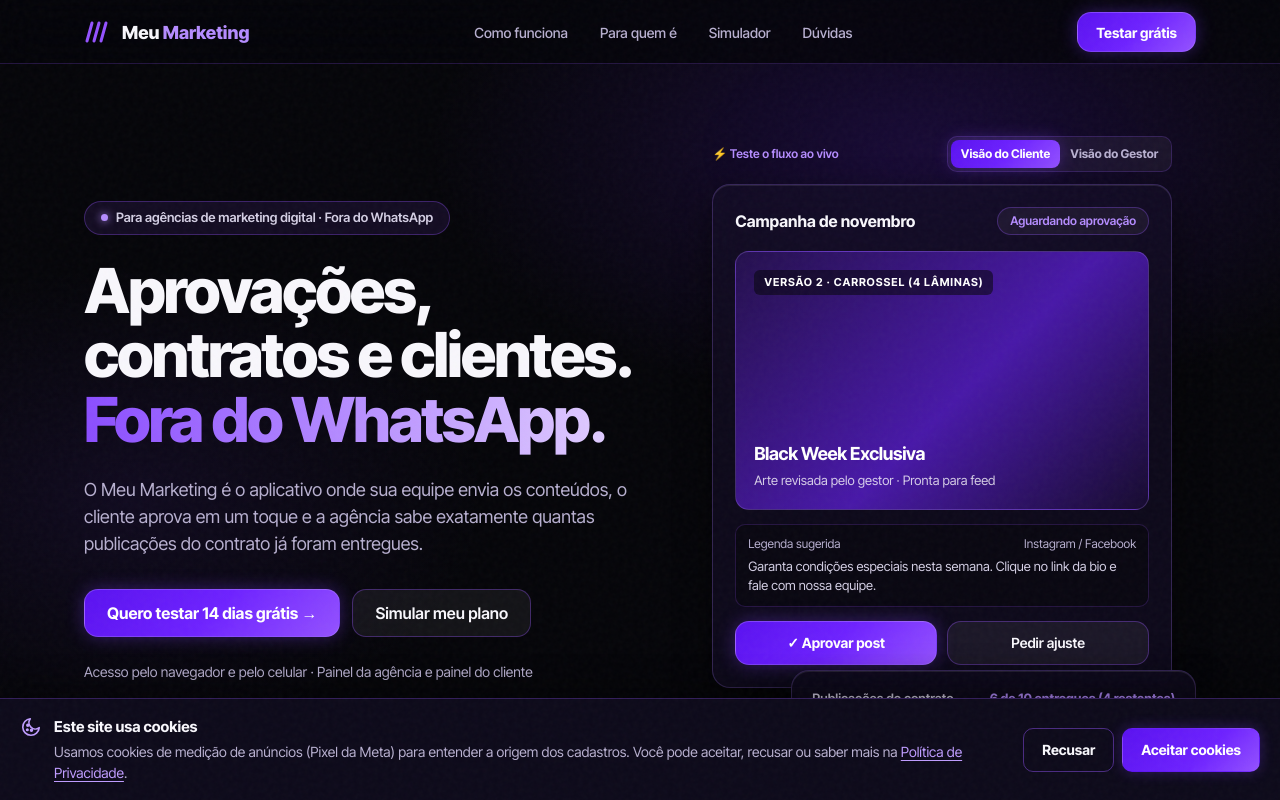
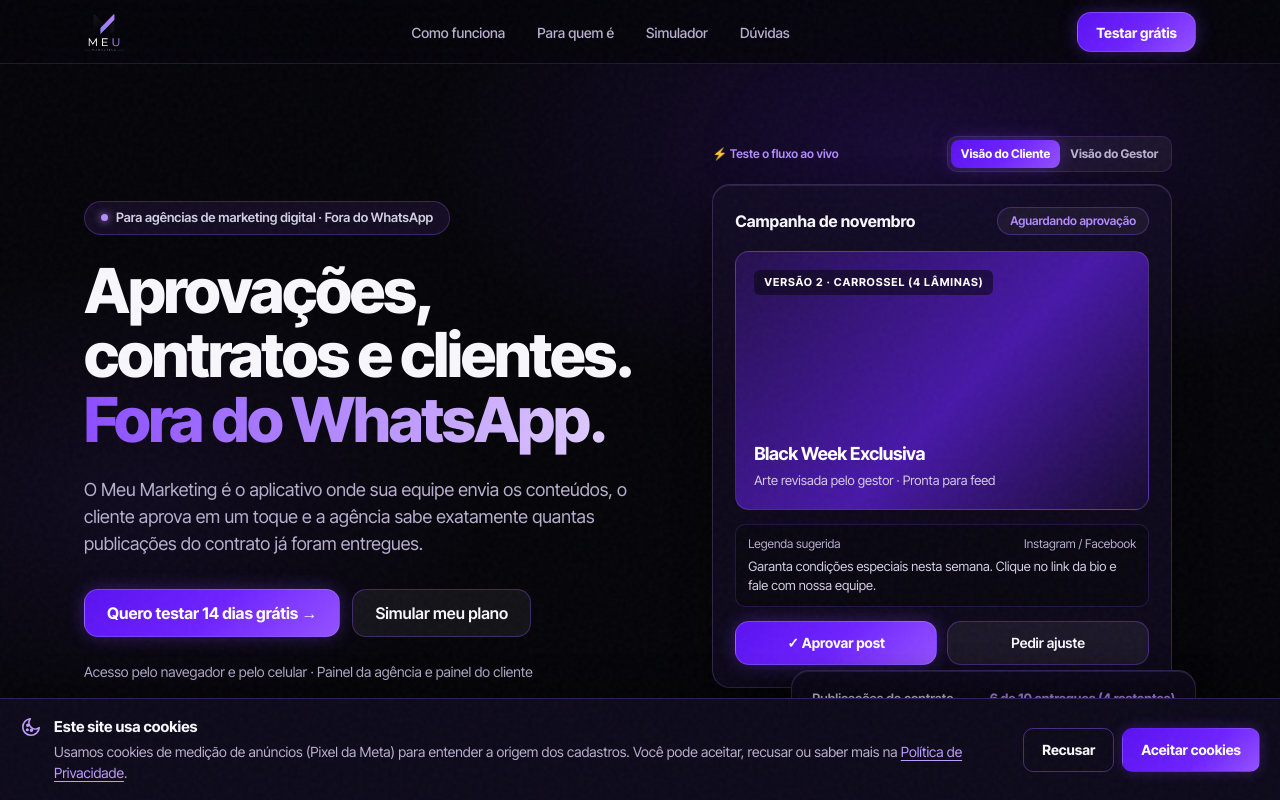
Before and after one commit to keilagfelix-hash/landing-meu-marketing, a plain HTML site: page index.html in a window 1280 px wide. Shown: the top 800 px of the page. Drawn offline with Linux system fonts and the light colour scheme.

Commit message:
Restaura a marca original Meu Marketing no cabeçalho e rodapé da landing

```diff
--- a/index.html
+++ b/index.html
@@ -419,8 +419,7 @@
 <header class="top">
   <div class="wrap">
     <a class="logo" href="#topo" aria-label="Meu Marketing — início">
-      <svg width="28" height="22" viewBox="0 0 28 22" aria-hidden="true"><path d="M3 20 L8 2 M10 20 L15 2 M17 20 L22 2" stroke="#9452ff" stroke-width="3" stroke-linecap="round" fill="none"/></svg>
-      <span>Meu <b>Marketing</b></span>
+      <img src="assets/logo-meu-marketing.png" width="40" height="37" alt="Meu Marketing">
     </a>
     <nav class="main" aria-label="Principal">
       <a href="#como-funciona">Como funciona</a>
@@ -825,7 +824,7 @@
 
 <footer>
   <div class="wrap">
-    <a class="logo" href="#topo"><span>Meu <b>Marketing</b></span></a>
+    <a class="logo" href="#topo"><img src="assets/logo-meu-marketing.png" width="48" height="44" alt="Meu Marketing"></a>
     <p>© 2026 Meu Marketing · meumarketing.app.br · <a href="mailto:contato@meumarketing.app.br">contato@meumarketing.app.br</a></p>
     <p><a href="privacidade.html">Política de Privacidade</a> · Axioma Sistemas · CNPJ 46.695.457/0001-69</p>
     <p>Desenvolvido por axioma.sistemas</p>
```
Also changed, not shown: assets/logo-meu-marketing.png (added).
